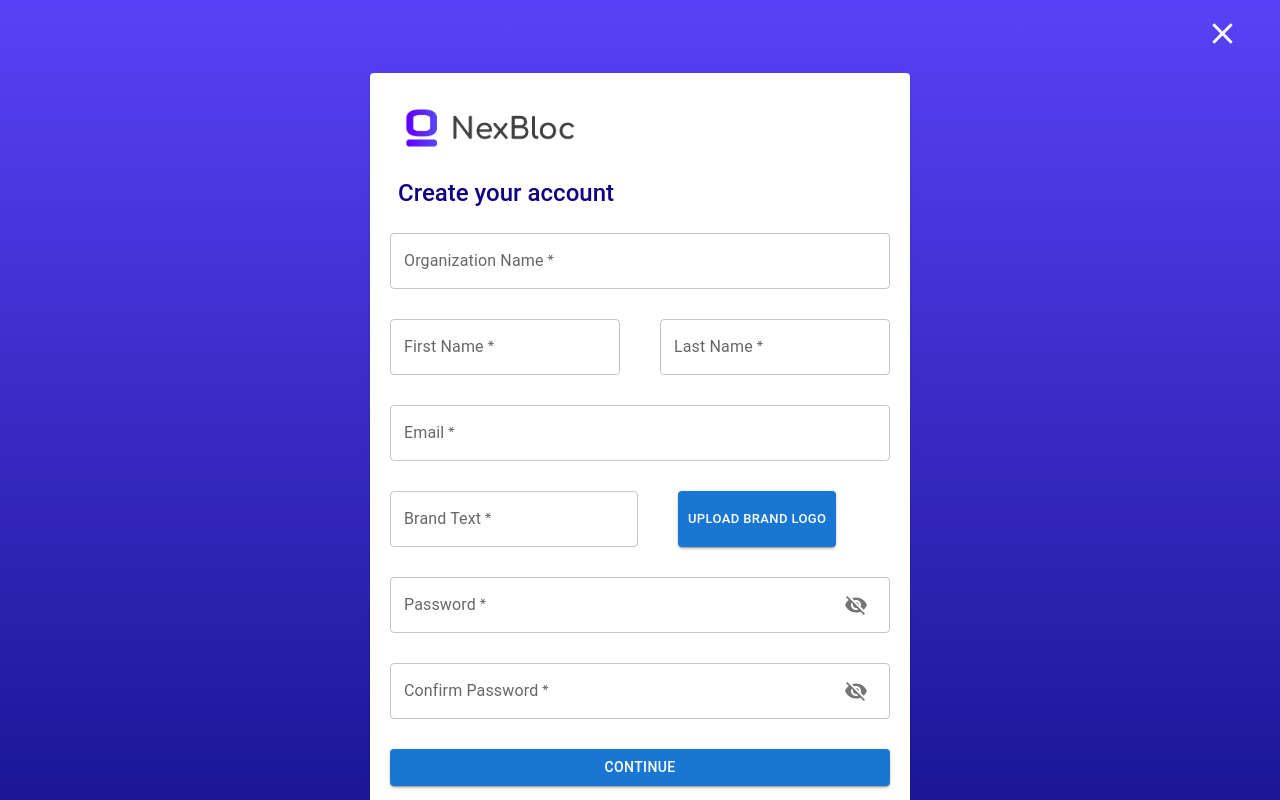
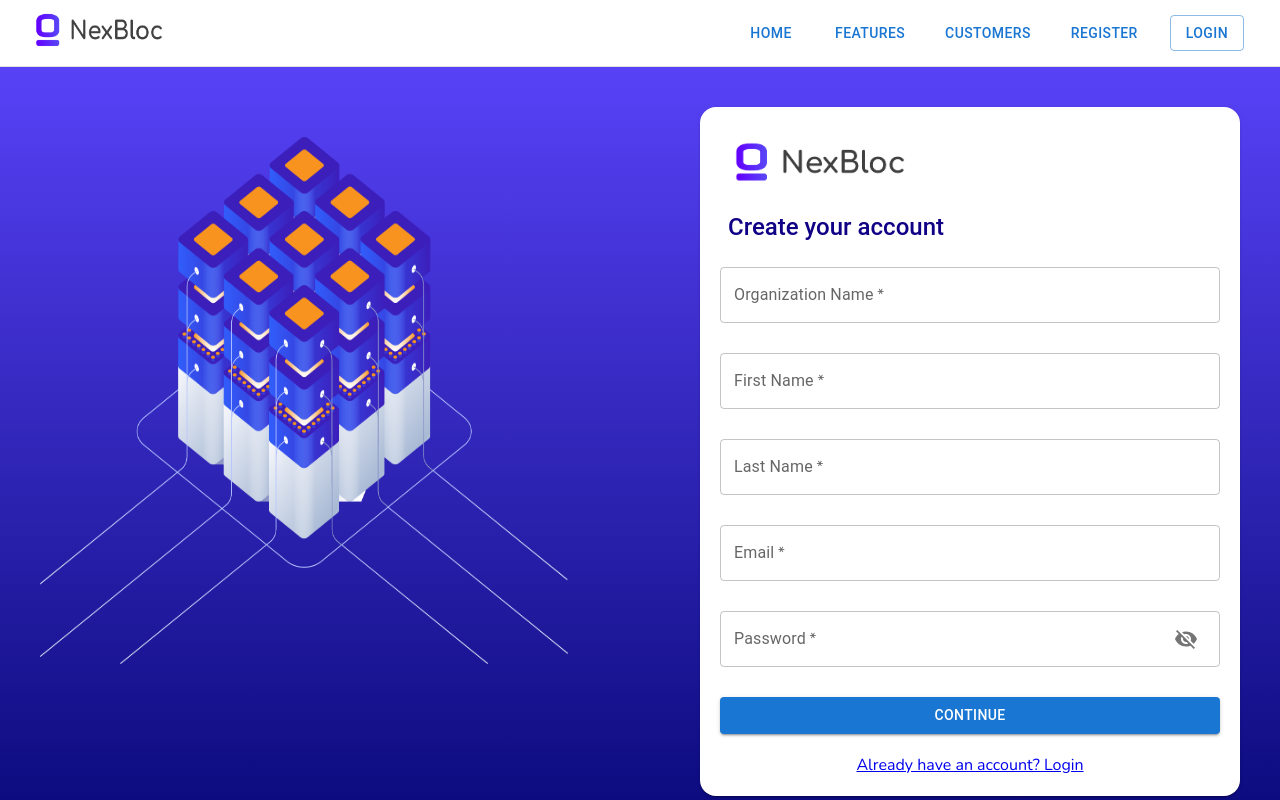
Before and after one commit to Iotric/iotric-admin, a React (Create React App) app: page /register in a window 1280 px wide. Shown: the top 800 px of the page. Built offline with nearby package versions, Linux system fonts and the light colour scheme.

Commit message:
ui & field changes in login and signup page

```diff
--- a/public/index.html
+++ b/public/index.html
@@ -12,6 +12,7 @@
     * {
       font-family: 'Nunito', sans-serif;
       margin: 0;
+      scroll-behavior: smooth;
     }
   </style>
   <title>React Admin App</title>
--- a/src/components/home/Customers/Customers.js
+++ b/src/components/home/Customers/Customers.js
@@ -14,7 +14,7 @@
 const Customers = () => {
   return (
     <>
-      <Box className="customers">
+      <Box id="customers" className="customers">
         <Typography align="center" variant="h3">
           Our Customers
         </Typography>
--- a/src/components/home/navbar/Navbar.js
+++ b/src/components/home/navbar/Navbar.js
@@ -5,17 +5,17 @@
 import { AppBar, Toolbar, Button } from "@mui/material";
 import { Link, useNavigate } from "react-router-dom";
 import { useDispatch } from "react-redux";
-import { authActions } from '../../../redux/slice/auth-slice'
+import { authActions } from "../../../redux/slice/auth-slice";
 
 const Navbar = () => {
-  const token = localStorage.getItem('user-token')
-  const dispatch = useDispatch()
-  const navigate = useNavigate()
+  const token = localStorage.getItem("user-token");
+  const dispatch = useDispatch();
+  const navigate = useNavigate();
 
   const handleLogout = () => {
-    dispatch(authActions.logout())
-    navigate('/')
-  }
+    dispatch(authActions.logout());
+    navigate("/");
+  };
 
   return (
     <AppBar
@@ -31,14 +31,20 @@
         </Link>
 
         <nav>
+          <Link style={{ textDecoration: "none" }} to="/">
+            <Button color="primary" sx={{ my: 1, mx: 1.5 }}>
+              Home
+            </Button>
+          </Link>
+
           <Button color="primary" sx={{ my: 1, mx: 1.5 }}>
             Features
           </Button>
-          <Link style={{ textDecoration: "none" }} to="/enterprise">
-            <Button color="primary" sx={{ my: 1, mx: 1.5 }}>
-              Enterprise
+          {/* <Link style={{ textDecoration: "none" }} to="customers"> */}
+            <Button href="#customers" color="primary" sx={{ my: 1, mx: 1.5 }}>
+              Customers
             </Button>
-          </Link>
+          {/* </Link> */}
 
           <Link style={{ textDecoration: "none" }} to="/register">
             <Button color="primary" sx={{ my: 1, mx: 1.5 }}>
@@ -47,7 +53,11 @@
           </Link>
 
           {token ? (
-            <Button onClick={handleLogout} variant="outlined" sx={{ my: 1, mx: 1.5 }}>
+            <Button
+              onClick={handleLogout}
+              variant="outlined"
+              sx={{ my: 1, mx: 1.5 }}
+            >
               Logout
             </Button>
           ) : (
--- a/src/pages/Error/Error.js
+++ b/src/pages/Error/Error.js
@@ -15,7 +15,7 @@
           </Typography>
           <p>There was a problem on our end. Please try again later.</p>
           <Link to="/login">
-            <Button>&larr; Dashboard</Button>
+            <Button variant="outlined">&larr; Dashboard</Button>
           </Link>
         </div>
       </div>
--- a/src/pages/Error/error.scss
+++ b/src/pages/Error/error.scss
@@ -8,6 +8,10 @@
       flex-direction: column;
       justify-content: center;
       text-align: center;
+      gap: 10px;
+      & Link {
+          text-decoration: none;
+      }
       .error-type {
           font-weight: 700;
           color: #cacedb;
--- a/src/pages/login/Login.jsx
+++ b/src/pages/login/Login.jsx
@@ -2,9 +2,10 @@
 import "./login.scss";
 import { Link, useNavigate } from "react-router-dom";
 import logoImg from "../../assets/images/logo.png";
+import Navbar from "../../components/home/navbar/Navbar";
 
 import { Paper, TextField, Button, Typography, Box } from "@mui/material";
-import CloseIcon from "@mui/icons-material/Close";
+import loginImg from "../../assets/images/about1.png"
 import InputAdornment from "@mui/material/InputAdornment";
 import IconButton from "@mui/material/IconButton";
 import VisibilityIcon from "@mui/icons-material/Visibility";
@@ -53,11 +54,11 @@
         <Spinner />
       ) : (
         <Box className="login">
+          <Navbar />
           {/* {JSON.stringify(data)} */}
-          <Box py={2} px={5} className="cross-card">
-            <Link to="/">
-              <CloseIcon style={{ color: "white" }} fontSize="large" />
-            </Link>
+          <Box className="login-container">
+            <Box className="login-img">
+              <img src={loginImg} alt="brand"/>
             </Box>
             <Box className="login-card">
               <Paper className="paper">
@@ -125,6 +126,7 @@
               </Paper>
             </Box>
           </Box>
+        </Box>
       )}
     </>
   );
--- a/src/pages/login/login.scss
+++ b/src/pages/login/login.scss
@@ -1,24 +1,29 @@
 .login {
+   height: 100vh;
+  .login-container {
+    display: flex;
+    padding: 40px;
     background: rgb(88, 66, 247);
     background: linear-gradient(
       180deg,
       rgba(88, 66, 247, 1) 0%,
       rgba(9, 9, 121, 1) 100%
     );
-  height: 100vh;
-  .cross-card {
-    display: flex;
-    justify-content: flex-end;
+    .login-img {
+      margin-top: 30px;
+      & img {
+        height: 100%;
+        width: 80%;
+      }
     }
     .login-card {
       display: flex;
       justify-content: center;
       align-items: center;
-    margin-top: 30px;
-
       .paper {
-      width: 500px;
+        width: 450px;
         padding: 20px;
+        border-radius: 16px;
         .logo {
           height: 70px;
           width: 200px;
@@ -42,3 +47,4 @@
       }
     }
   }
+}
--- a/src/pages/register/Register.jsx
+++ b/src/pages/register/Register.jsx
@@ -1,10 +1,11 @@
 import React, { useState } from "react";
 import "./register.scss";
 import { Link } from "react-router-dom";
+import Navbar from "../../components/home/navbar/Navbar";
 
 import logoImg from "../../assets/images/logo.png";
 import { Paper, TextField, Button, Typography, Box } from "@mui/material";
-import CloseIcon from "@mui/icons-material/Close";
+import registerImg from "../../assets/images/about1.png";
 import InputAdornment from "@mui/material/InputAdornment";
 import IconButton from "@mui/material/IconButton";
 import VisibilityIcon from "@mui/icons-material/Visibility";
@@ -42,10 +43,10 @@
   return (
     <Box className="register">
       {/* { JSON.stringify(data)} */}
-      <Box py={2} px={5} className="cross-card">
-        <Link to="/">
-          <CloseIcon style={{ color: "white" }} fontSize="large" />
-        </Link>
+      <Navbar />
+      <Box className="register-container">
+        <Box className="register-img">
+          <img src={registerImg} alt="brand" />
         </Box>
         <Box className="register-card">
           <Paper className="paper">
@@ -71,7 +72,7 @@
                 label="Organization Name"
                 variant="outlined"
               />
-            <Box display="flex" gap={5}>
+
               <TextField
                 value={data.firstName}
                 name="firstName"
@@ -88,7 +89,6 @@
                 label="Last Name"
                 variant="outlined"
               />
-            </Box>
               <TextField
                 value={data.email}
                 name="email"
@@ -98,20 +98,6 @@
                 type="email"
                 variant="outlined"
               />
-            <Box display="flex" gap={5}>
-              <TextField
-                value={data.brandText}
-                name="brandText"
-                onChange={handleChange}
-                required
-                label="Brand Text"
-                variant="outlined"
-              />
-              <Button size="small" variant="contained" component="label">
-                Upload Brand Logo
-                <input hidden accept="image/*" multiple type="file" />
-              </Button>
-            </Box>
               <TextField
                 value={data.password}
                 name="password"
@@ -134,25 +120,6 @@
                   ),
                 }}
               />
-            <TextField
-              required
-              label="Confirm Password"
-              type={showConfirmPassword ? "text" : "password"}
-              variant="outlined"
-              InputProps={{
-                endAdornment: (
-                  <InputAdornment position="end">
-                    <IconButton onClick={handleShowConfirmPassword}>
-                      {showConfirmPassword ? (
-                        <VisibilityIcon />
-                      ) : (
-                        <VisibilityOffIcon />
-                      )}
-                    </IconButton>
-                  </InputAdornment>
-                ),
-              }}
-            />
               <Button variant="contained">Continue</Button>
             </Box>
             <Box className="bottom">
@@ -165,6 +132,7 @@
           </Paper>
         </Box>
       </Box>
+    </Box>
   );
 };
 
--- a/src/pages/register/register.scss
+++ b/src/pages/register/register.scss
@@ -1,14 +1,21 @@
 .register {
+  min-height: 130vh;
+
+  .register-container {
+    display: flex;
+    padding: 40px;
     background: rgb(88, 66, 247);
     background: linear-gradient(
       180deg,
       rgba(88, 66, 247, 1) 0%,
       rgba(9, 9, 121, 1) 100%
     );
-  min-height: 130vh;
-  .cross-card {
-    display: flex;
-    justify-content: flex-end;
+    .register-img {
+      margin-top: 30px;
+      & img {
+        height: 80%;
+        width: 80%;
+      }
     }
     .register-card {
     display: flex;
@@ -18,6 +25,7 @@
     .paper {
       width: 500px;
       padding: 20px;
+      border-radius: 16px;
       .logo {
         height: 70px;
         width: 200px;
@@ -39,3 +47,5 @@
     }
   }
   }
+
+}
```
Lines whose indentation alone changed are shown as unchanged.
